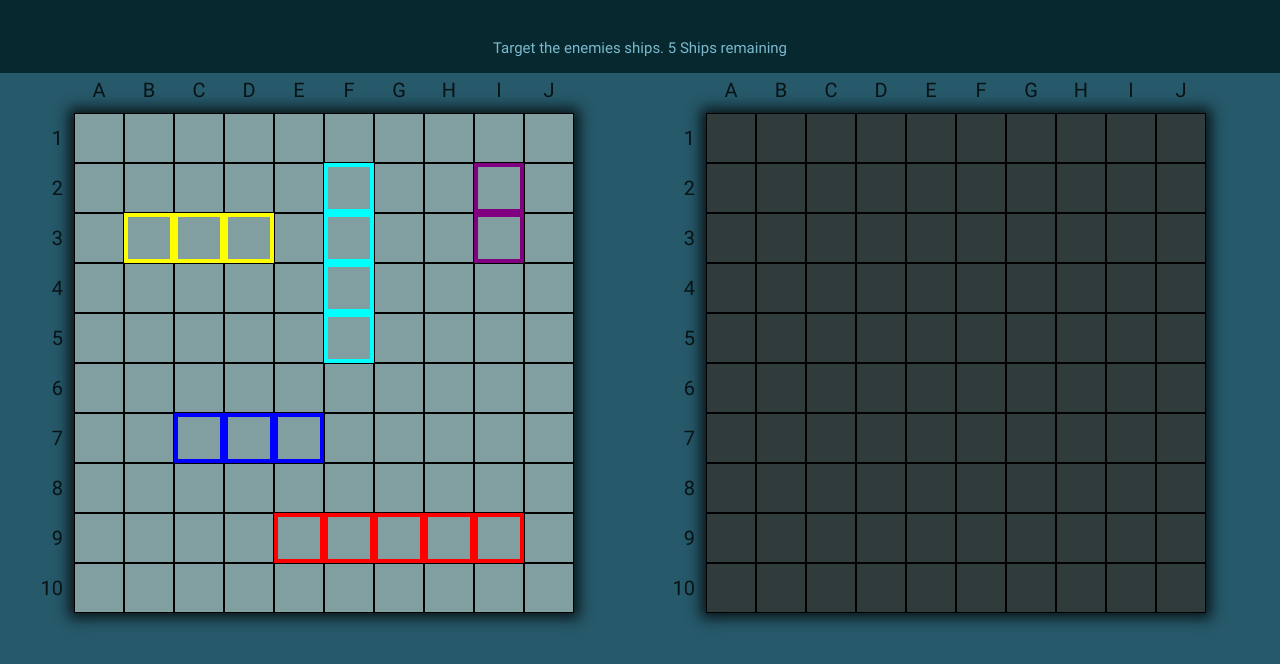
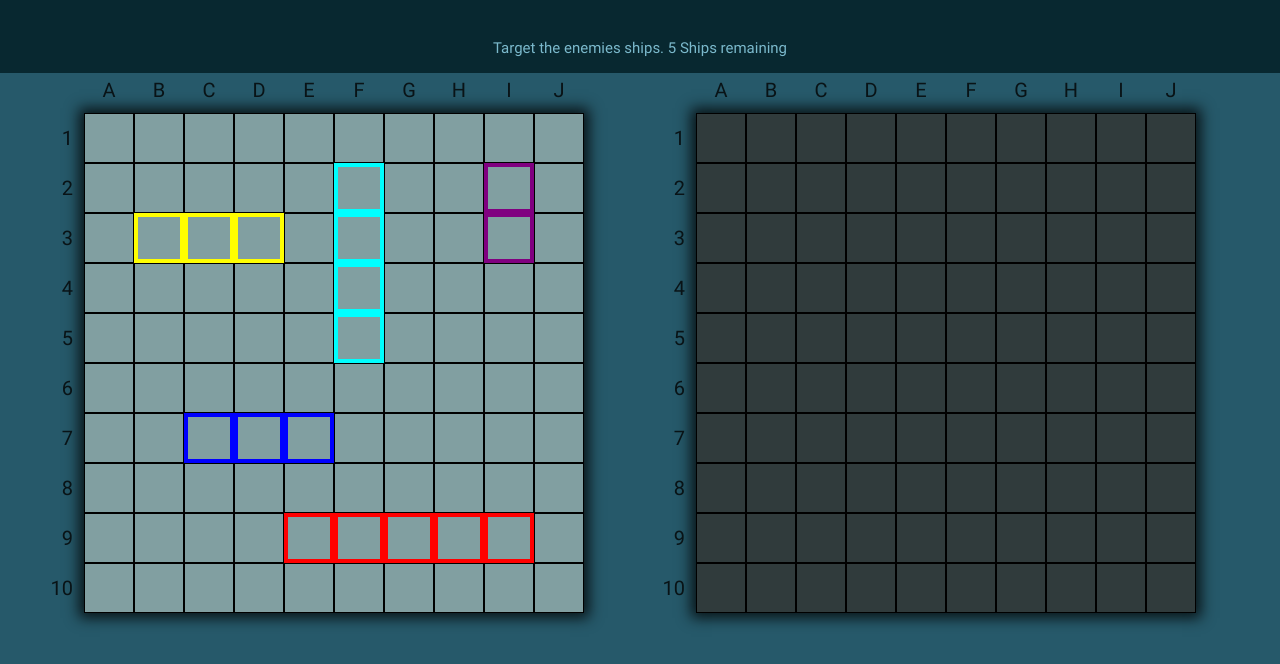
Before and after one commit to BalazsBanfi/Battleship, a website with bundled scripts: page src/index.html in a window 1280 px wide. Shown: the part 104-768 px from the top of the page. Built offline with nearby package versions, Linux system fonts and the light colour scheme.

```diff
--- a/src/style.css
+++ b/src/style.css
@@ -63,10 +63,10 @@
 **********************/
 
 .container {
-  min-width: 100%;
   padding: 0.5rem 0.5rem;
   display: grid;
   grid-template: 1fr / 1fr 1fr;
+  gap: 3rem;
   place-items: center;
 }
 
@@ -261,6 +261,5 @@
 @media screen and (max-width: 1200px) {
   .container {
     grid-template: 1fr 1fr / 1fr;
-
   }
 }
```
